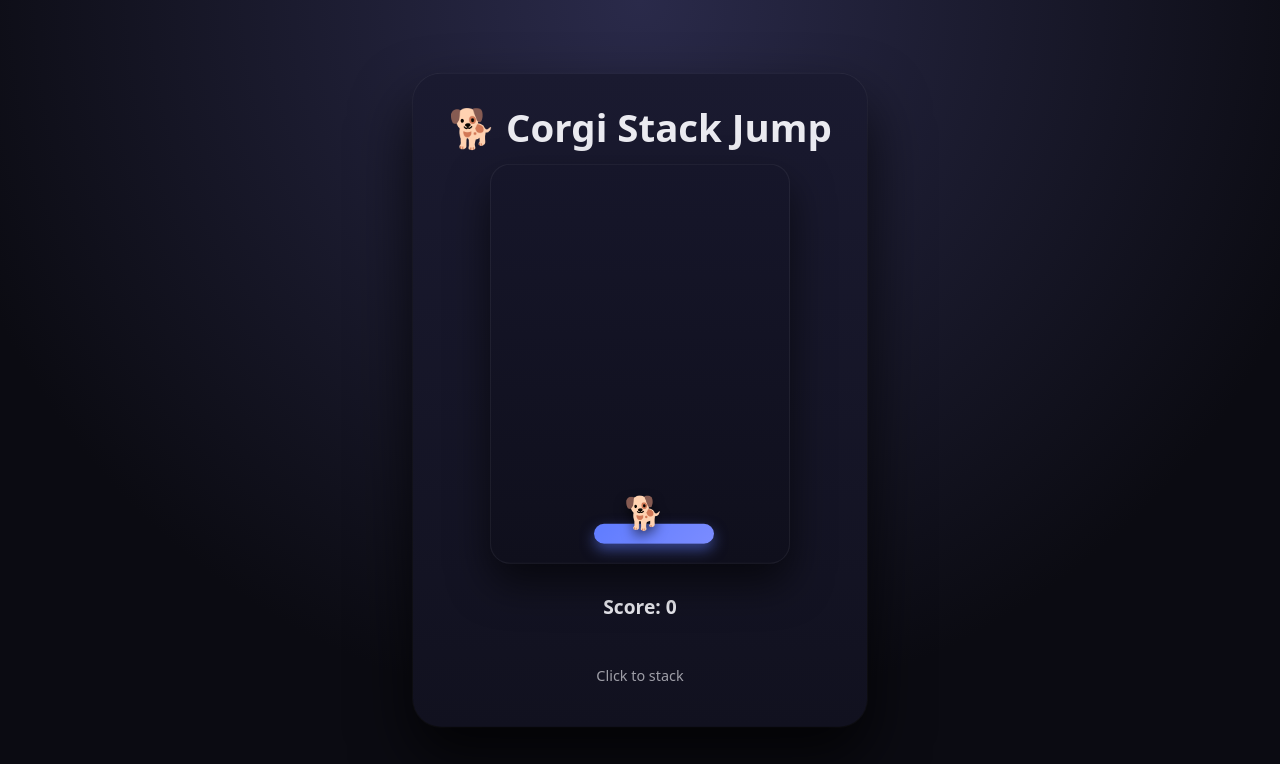
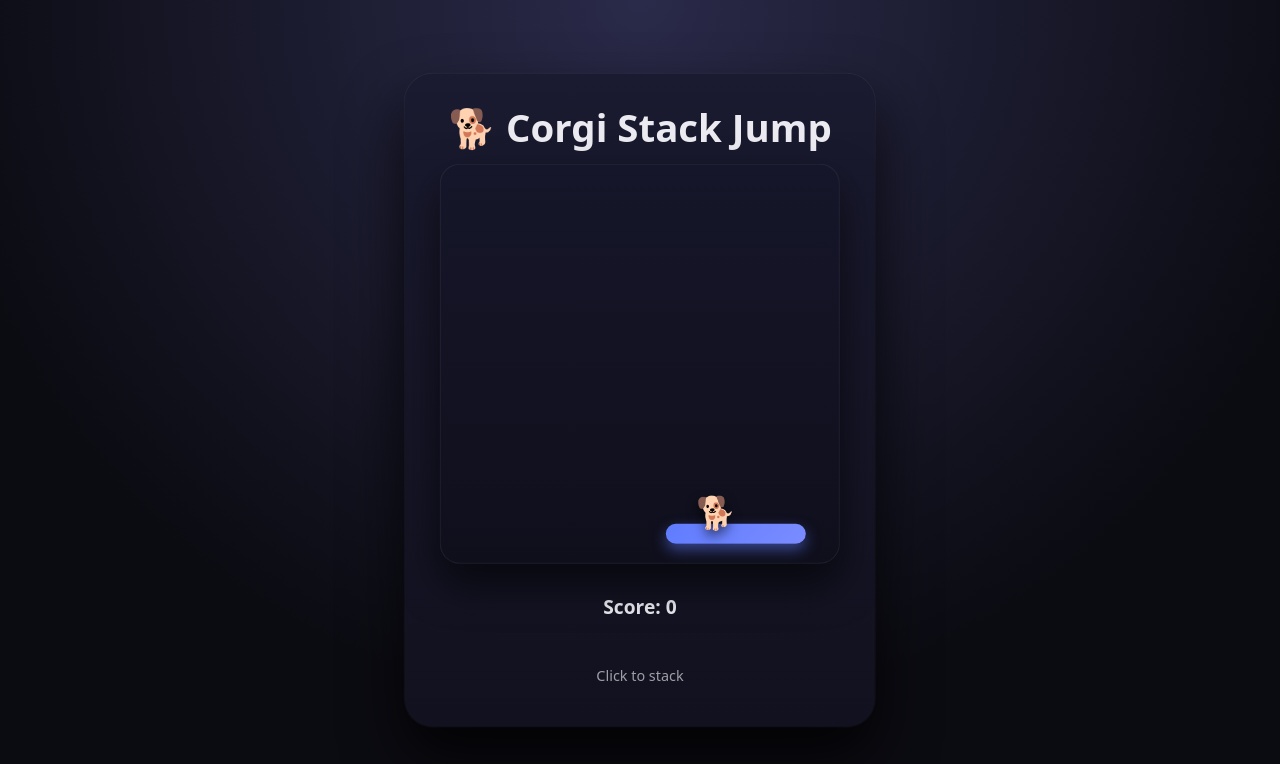
Before and after one commit to brendanbobryk/corgi-stack-jump, a React (Vite) app in the folder corgi-stack-jump/: page / in a window 1280 px wide. Shown: the top 764 px of the page. Built offline with nearby package versions, Linux system fonts and the light colour scheme.

Commit message:
made game window wider

```diff
--- a/corgi-stack-jump/src/App.css
+++ b/corgi-stack-jump/src/App.css
@@ -47,7 +47,7 @@ h1 {
 /* Game area */
 .game {
   position: relative;
-  width: 300px;
+  width: 400px;  /* updated from 300px */
   height: 400px;
   background: linear-gradient(180deg, #16162a, #0f0f1c);
   border-radius: 20px;
@@ -60,7 +60,7 @@ h1 {
 /* Platforms */
 .platform {
   position: absolute;
-  width: 120px;
+  width: 140px; /* updated */
   height: 20px;
   background: linear-gradient(135deg, #5f7cff, #7b8cff);
   border-radius: 10px;
--- a/corgi-stack-jump/src/App.jsx
+++ b/corgi-stack-jump/src/App.jsx
@@ -1,13 +1,13 @@
 import { useEffect, useState } from 'react'
 import './App.css'
 
-const PLATFORM_WIDTH = 120
+const PLATFORM_WIDTH = 140
 const PLATFORM_HEIGHT = 20
 const MOVE_SPEED = 2
-const GAME_WIDTH = 300
+const GAME_WIDTH = 400  // updated from 300px
 
 function App() {
-  const [platforms, setPlatforms] = useState([{ x: 140, y: 360 }])
+  const [platforms, setPlatforms] = useState([{ x: 130, y: 360 }]) // adjust initial X
   const [direction, setDirection] = useState(1)
   const [gameOver, setGameOver] = useState(false)
   const [score, setScore] = useState(0)
@@ -17,16 +17,13 @@ function App() {
 
     const interval = setInterval(() => {
       setPlatforms(prev => {
-        const top = prev[prev.length - 1]
+        const top = prev.at(-1)
         let newX = top.x + direction * MOVE_SPEED
 
-        // LEFT boundary
         if (newX <= 0) {
           newX = 0
           setDirection(1)
         }
-
-        // RIGHT boundary
         if (newX >= GAME_WIDTH - PLATFORM_WIDTH) {
           newX = GAME_WIDTH - PLATFORM_WIDTH
           setDirection(-1)
@@ -55,7 +52,7 @@ function App() {
   }
 
   const reset = () => {
-    setPlatforms([{ x: 140, y: 360 }])
+    setPlatforms([{ x: 130, y: 360 }])
     setDirection(1)
     setGameOver(false)
     setScore(0)
```
